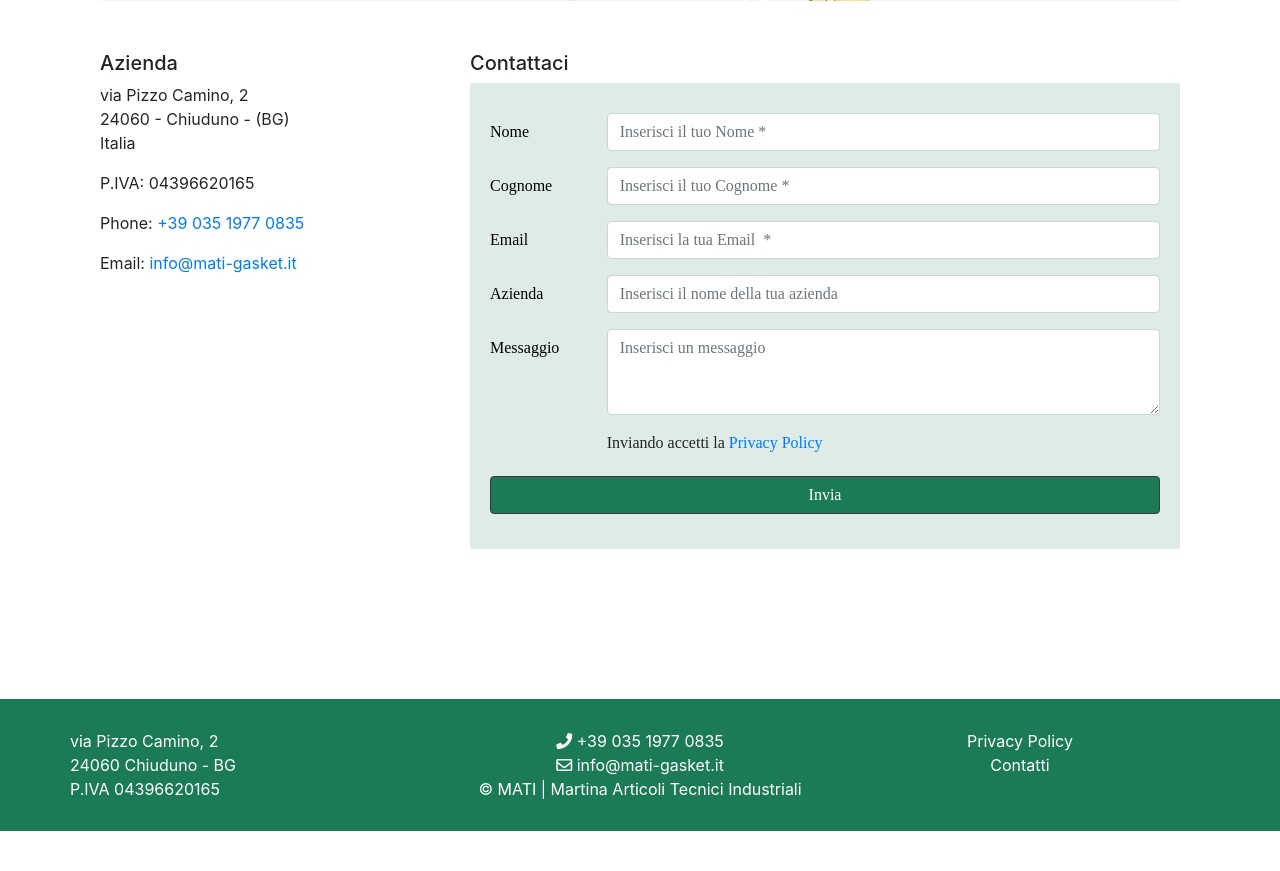
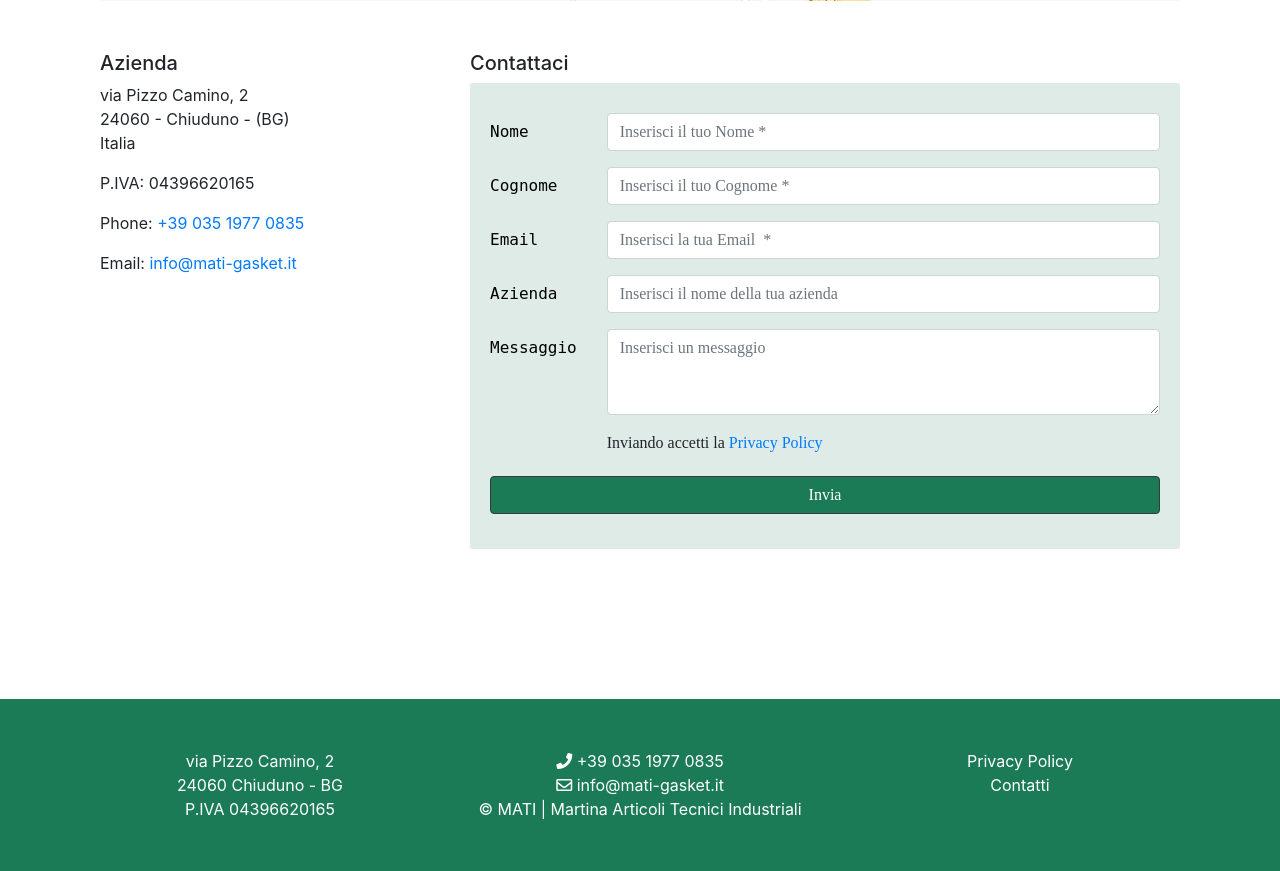
Before and after one commit to alessandrotodisco/mati, a PHP site: page /contacts.php in a window 1280 px wide. Shown: the part 1036-1907 px from the top of the page. Before the commit the page ends 1867 px from the top, so only its background shows below. Run offline with PHP 8.4, Linux system fonts and the light colour scheme; some libraries are stand-ins or nearby versions; some web fonts are replaced.

Commit message:
:bookmark: v1.1 Finale

```diff
--- a/css/footer.css
+++ b/css/footer.css
@@ -16,5 +16,25 @@
 .footerLink:hover {
     color: white;
     text-decoration: none;
-		font-weight: bold;
+    font-weight: bold;
 }
+
+.padFooter{
+    margin: 20px auto;
+    display: block;
+    float: none;
+    text-align: center;
+}
+
+.staiInCentroPD{
+    margin: auto;
+    display: block !important;
+    float: none;
+    text-align: center;
+}
+
+@media (max-width: 770px) {
+    .padFooter{
+        text-align: center;
+    }
+}
--- a/css/main.css
+++ b/css/main.css
@@ -88,6 +88,15 @@ h4 {
 
 
 /* Personalizzazioni */
+
+.class_asd{
+    display: contents;
+}
+
+.auto-width{
+    height: auto;
+    width: auto;
+}
 
 .pageTitle{
     font-weight: 700;
@@ -239,9 +248,18 @@ h4 {
     background-color: #efefdc;
 }
 
+.form-label{
+    font-family: monospace;
+}
+
 .form-label {
     color: black;
 }
+.form-control:focus{
+    border-color: #1b7b56 !important;
+    box-shadow: 0 0 0 0.2rem rgb(27 123 86 / 28%) !important;
+}
+
 
 .submitForm>.btn {
     background-color: #76AF99;
@@ -262,6 +280,9 @@ h4 {
     box-shadow: 0 0 0 0.2rem #cbcbac;
 }
 
+.row-materials{
+    margin-top: 50px;
+}
 
 .textNav {
     height: auto !important;
@@ -285,3 +306,21 @@ h4 {
     background-position: center;
     background-repeat: no-repeat;
 }
+
+.emailSent {
+    padding: 28px 20px;
+    background-color: #b7b88b;
+    color: white;
+    margin: 40px 0;
+    border-radius: 6px;
+    font-family: monospace;
+    padding-bottom: 10px;
+    text-align: center;
+}
+
+
+@media (max-width: 500px) {
+    .padBox-container {
+        padding: 10px;
+    }
+}
--- a/footer.php
+++ b/footer.php
@@ -2,17 +2,18 @@
     <div>
         <div class="container">
             <div class="row">
-                <div class="col">
-                    <div class="row">via Pizzo Camino, 2</div>
-                    <div class="row">24060 Chiuduno - BG</div>
-                    <div class="row">P.IVA 04396620165</div>
+                <div class="col-sm-12 col-md-4 padFooter">
+                    <div class="row staiInCentroPD">via Pizzo Camino, 2</div>
+                    <div class="row staiInCentroPD">24060 Chiuduno - BG</div>
+                    <div class="row staiInCentroPD">P.IVA 04396620165</div>
                 </div>
-                <div class="col">
-                        <div class="col"><i class="fas fa-phone"></i> +39 035 1977 0835</div>
+
+                <div class="col-sm-12 col-md-4 padFooter">
+                        <div class="row"><div class="col"><i class="fas fa-phone"></i> +39 035 1977 0835</div></div>
                         <div class="row"><a href="mailto: info@mati-gasket.it" target="_blank" rel="noopener noreferrer" class="footerLink"><i aria-hidden="true" class="far fa-envelope"></i> info@mati-gasket.it</a></div>
                         <div class="row"><span>© MATI | Martina Articoli Tecnici Industriali</span></div>
                 </div>
-                <div class="col">
+                <div class="col-sm-12 col-md-4 padFooter">
                     <div class="row"><a href="/privacy_policy.php" class="footerLink">Privacy Policy</a></div>
                     <!-- <div class="row"><a href="/cookie_policy.php" class="footerLink">Cookie</a></div>-->
                     <div class="row"><a href="/contacts.php" class="footerLink">Contatti</a></div>
--- a/produzioni.php
+++ b/produzioni.php
@@ -33,7 +33,7 @@
     <p>Di seguito un elenco dei macchinari impiegati per la realizzazione di guarnizioni ed articoli tecnici.</p>
     <br/>
     <div class="row padBox-container padBox-produzioni">
-        <div class="col-sm">
+        <div class="col-sm-4">
             <div>
                 <h4>Taglio Water-jet</h4>
                 <h4>Fustellatura</h4>
@@ -42,7 +42,7 @@
 
             </div>
         </div>
-        <div class="col-sm">
+        <div class="col-sm-8">
             <div id="carousel-gomma" class="carousel slide" data-bs-ride="carousel">
                 <div class="carousel-inner">
                     <div class="carousel-item active">
--- a/thermal_insulator.php
+++ b/thermal_insulator.php
@@ -33,12 +33,12 @@
     <p>Con esperienza di oltre vent’anni realizziamo piani isolanti per presse della gomma/plastica in materiali selezionati e testati sul campo con risultati eccellenti, il nostro MT260-M e MT220-Y.</p>
     <br/>
     <div class="row padBox-container padBox-it">
-        <div class="col-sm">
+        <div class="col-sm ">
             <p>MT260-M è un ottimo prodotto resistente alle alte temperature sino a 260° C con un’ottima resistenza meccanica alla compressione che raggiunge 4500 kg/cm2, si presta molto come isolante per presse nello stampaggio della gomma ma anche come “cappotto” per il contenimento o regolazione della temperatura stampo. Questa caratteristica permette di utilizzarlo anche in campi diversi come la termoformatura del legno o di feltri accoppiati per il settore automotive e dove c’è una particolare attenzione nell’ evitare la dispersione termica e di conseguenza spreco economico.</p>
         </div>
-        <div class="col-sm">
+        <div class="col-sm auto-width">
             <div id="carousel-gomma" class="carousel slide" data-bs-ride="carousel">
-                <div class="carousel-inner">
+                <div class="carousel-inner class_asd">
                     <div class="carousel-item active">
                         <img src="img/isolanti_termici/1.jpg" class="d-block w-100" alt="...">
                         <div class="carousel-caption d-none d-md-block">
```
Also changed, not shown: contacts.php (+34 -29 lines), materiali.php (+14 -8 lines).
